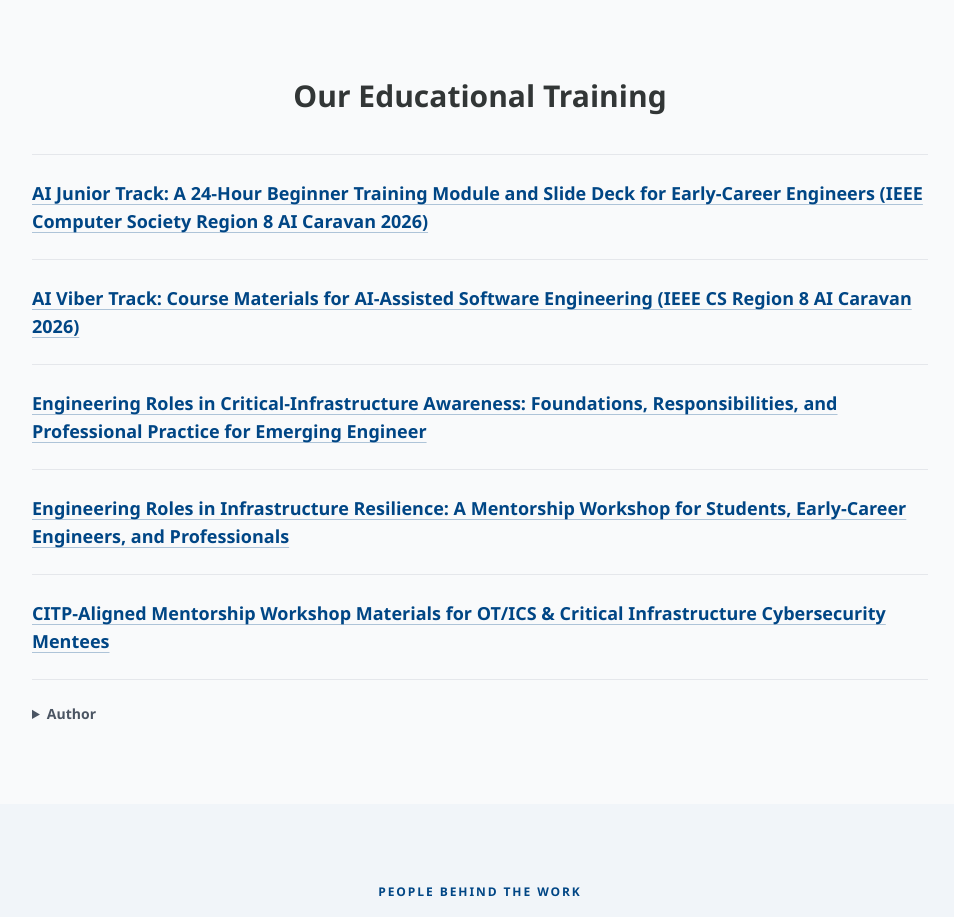
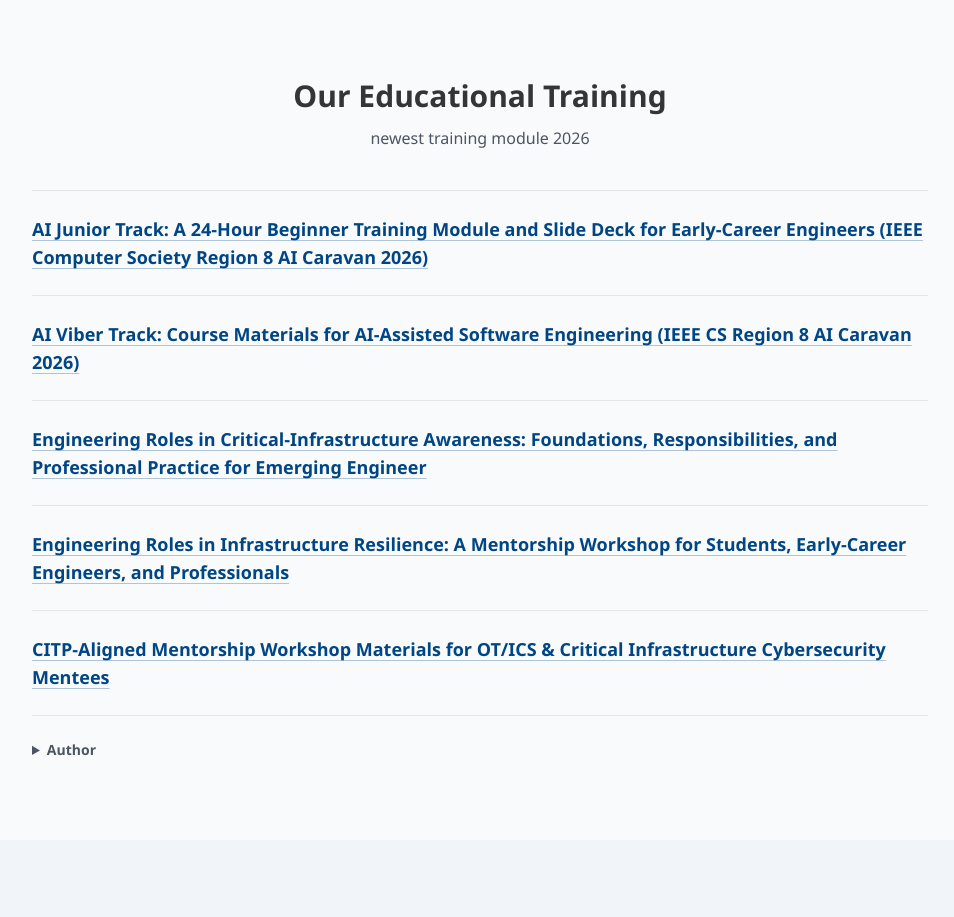
Before and after one commit to foikwuogu/schoolgradelink.github.io, a Next.js app: page /about in a window 1280 px wide. Shown: the part 1260-2177 px from the top of the page, without its empty margins (160-1114 px from the left). Built offline with nearby package versions, Linux system fonts and the light colour scheme.

Commit message:
Add 2026 training module caption to About page

```diff
--- a/app/about/page.tsx
+++ b/app/about/page.tsx
@@ -59,6 +59,7 @@
       <section aria-labelledby="educational-training-heading" className="bg-gray-50 px-6 py-20">
         <div className="mx-auto max-w-6xl">
           <h2 id="educational-training-heading" className="text-center text-3xl font-bold">Our Educational Training</h2>
+          <p className="mt-3 text-center text-base text-gray-600">newest training module 2026</p>
           <ul className="mx-auto mt-10 max-w-4xl divide-y divide-gray-200 border-y border-gray-200">
             {educationalTraining.map((training) => (
               <li key={training.href} className="py-6">
```
